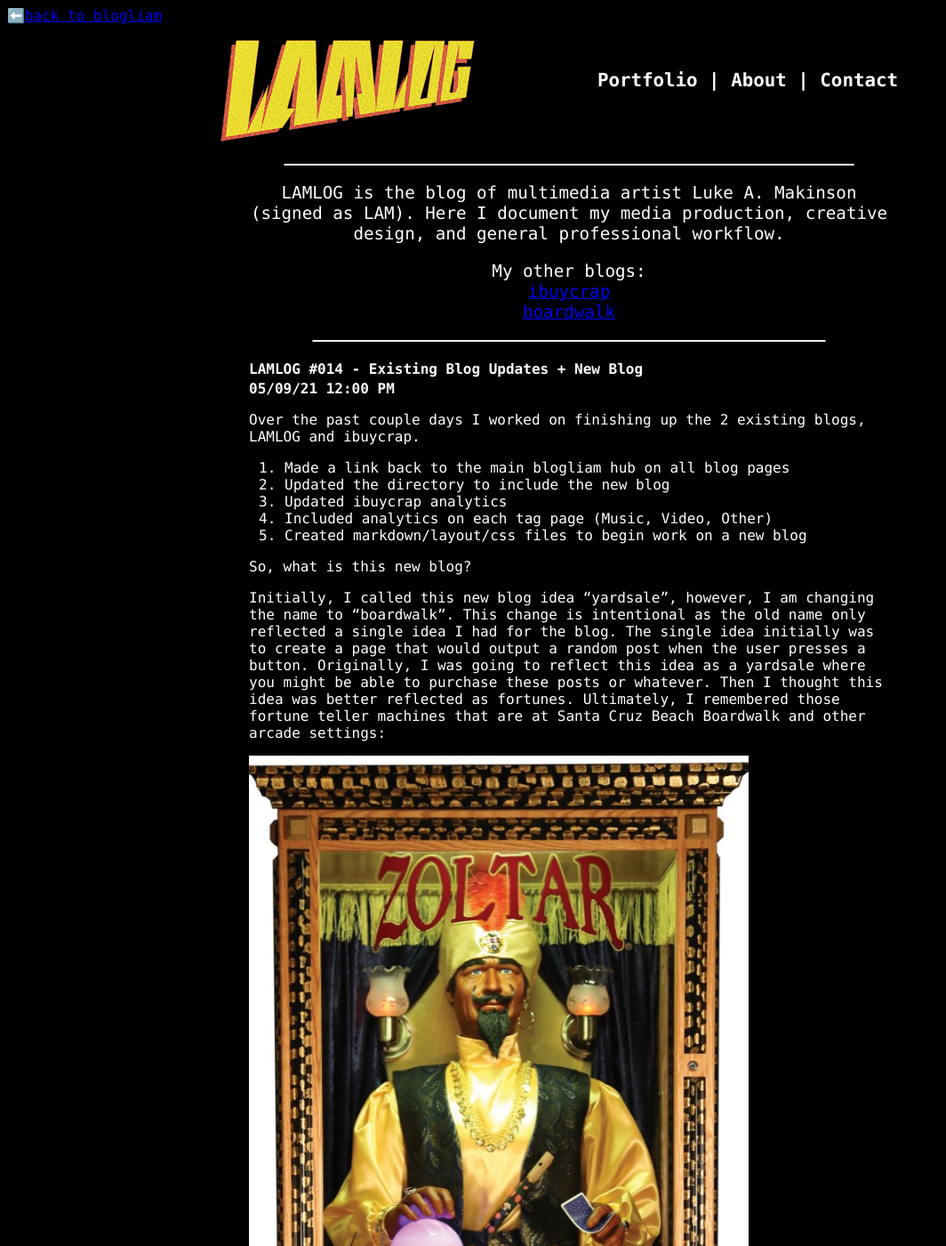
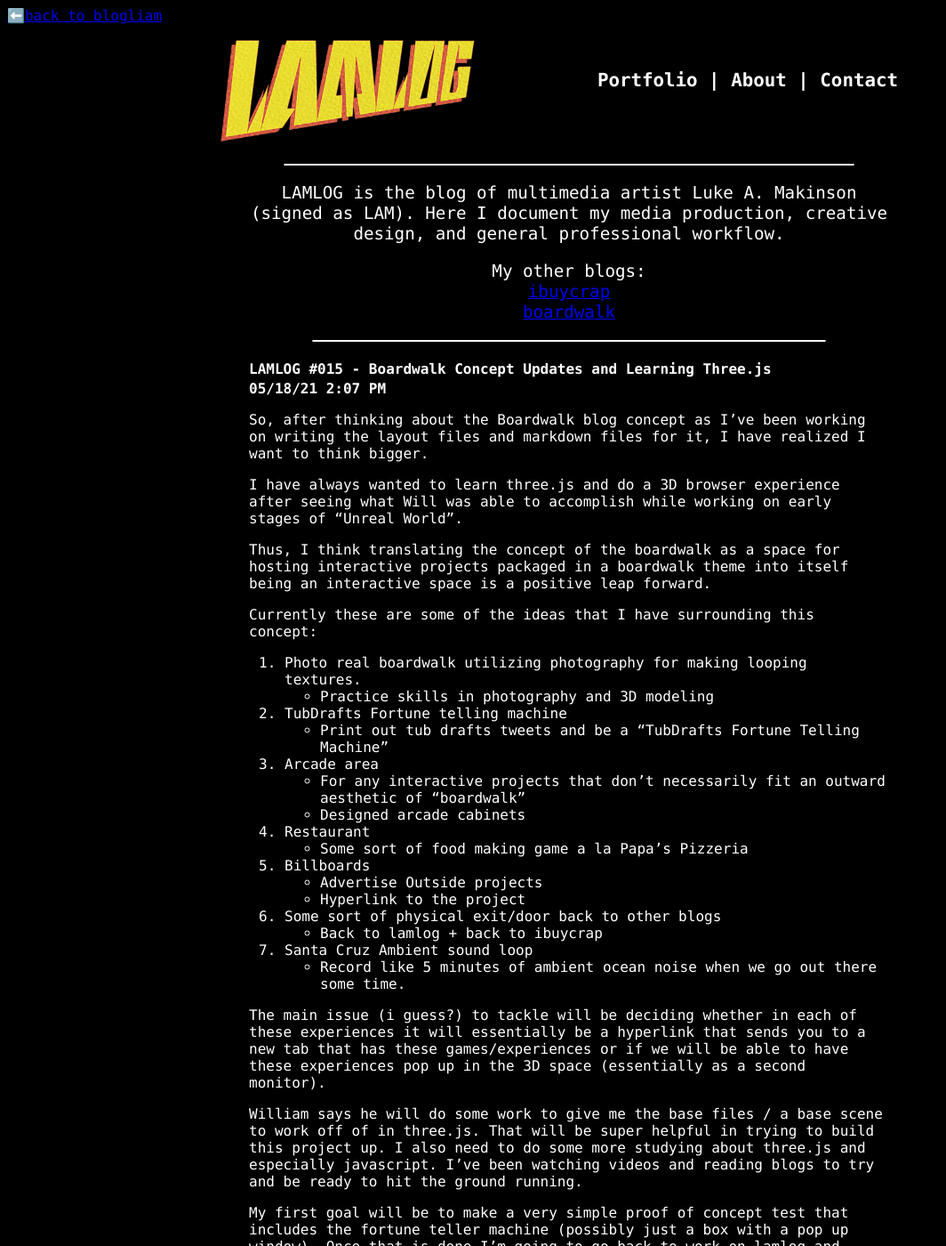
Before and after one commit to blogliam/lam.blogliam.com, a Jekyll site: the page built from index.md, in a window 1280 px wide and 1400 px high. Shown: the whole window at 89% size, without its empty margins (0-1064 px from the left). Built offline with Jekyll 4.4.1, drawn with Linux system fonts in a browser that asks for light colours; some of the changed text lies outside the part shown.

Commit message:
new lamlog

```diff
--- /dev/null
+++ b/lamlog/_posts/2021-05-18-lamlog15.md
@@ -0,0 +1,35 @@
+---
+layout: post
+title: Boardwalk Concept Updates and Learning Three.js
+time: 2:07 PM
+---
+
+So, after thinking about the Boardwalk blog concept as I've been working on writing the layout files and markdown files for it, I have realized I want to think bigger.
+
+I have always wanted to learn three.js and do a 3D browser experience after seeing what Will was able to accomplish while working on early stages of "Unreal World".
+
+Thus, I think translating the concept of the boardwalk as a space for hosting interactive projects packaged in a boardwalk theme into itself being an interactive space is a positive leap forward.
+
+Currently these are some of the ideas that I have surrounding this concept:
+1. Photo real boardwalk utilizing photography for making looping textures.
+- Practice skills in photography and 3D modeling
+2. TubDrafts Fortune telling machine
+- Print out tub drafts tweets and be a "TubDrafts Fortune Telling Machine"
+3. Arcade area
+- For any interactive projects that don't necessarily fit an outward aesthetic of "boardwalk"
+- Designed arcade cabinets
+4. Restaurant
+- Some sort of food making game a la Papa's Pizzeria
+5. Billboards
+- Advertise Outside projects
+- Hyperlink to the project
+6. Some sort of physical exit/door back to other blogs
+- Back to lamlog + back to ibuycrap
+7. Santa Cruz Ambient sound loop
+- Record like 5 minutes of ambient ocean noise when we go out there some time.
+
+The main issue (i guess?) to tackle will be deciding whether in each of these experiences it will essentially be a hyperlink that sends you to a new tab that has these games/experiences or if we will be able to have these experiences pop up in the 3D space (essentially as a second monitor).
+
+William says he will do some work to give me the base files / a base scene to work off of in three.js. That will be super helpful in trying to build this project up. I also need to do some more studying about three.js and especially javascript. I've been watching videos and reading blogs to try and be ready to hit the ground running.
+
+My first goal will be to make a very simple proof of concept test that includes the fortune teller machine (possibly just a box with a pop up window). Once that is done I'm going to go back to work on lamlog and ibuycrap styling alongside this project.
--- a/todo.md
+++ b/todo.md
@@ -17,3 +17,4 @@ HARD
 8. like button integration
 9. comment section integration
 10. social media buttons
+11. automatic twitter posts when new blog post is made
```
